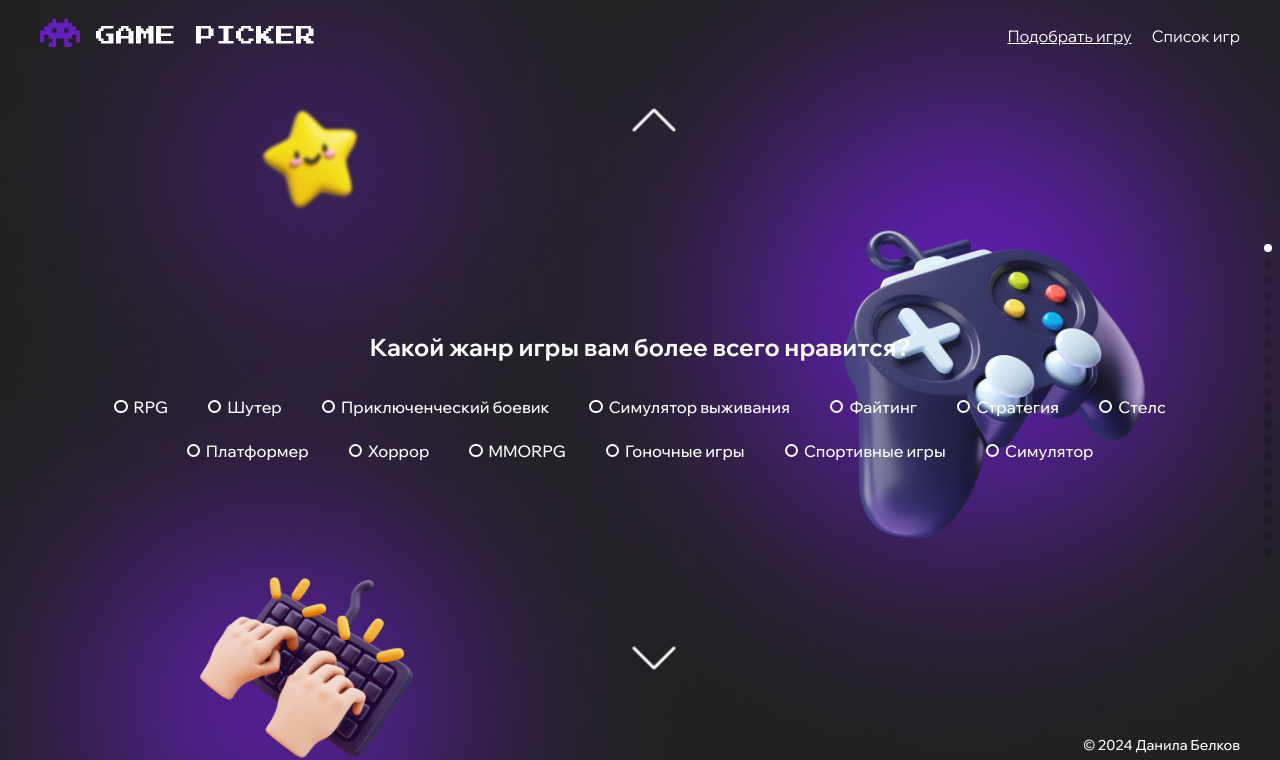
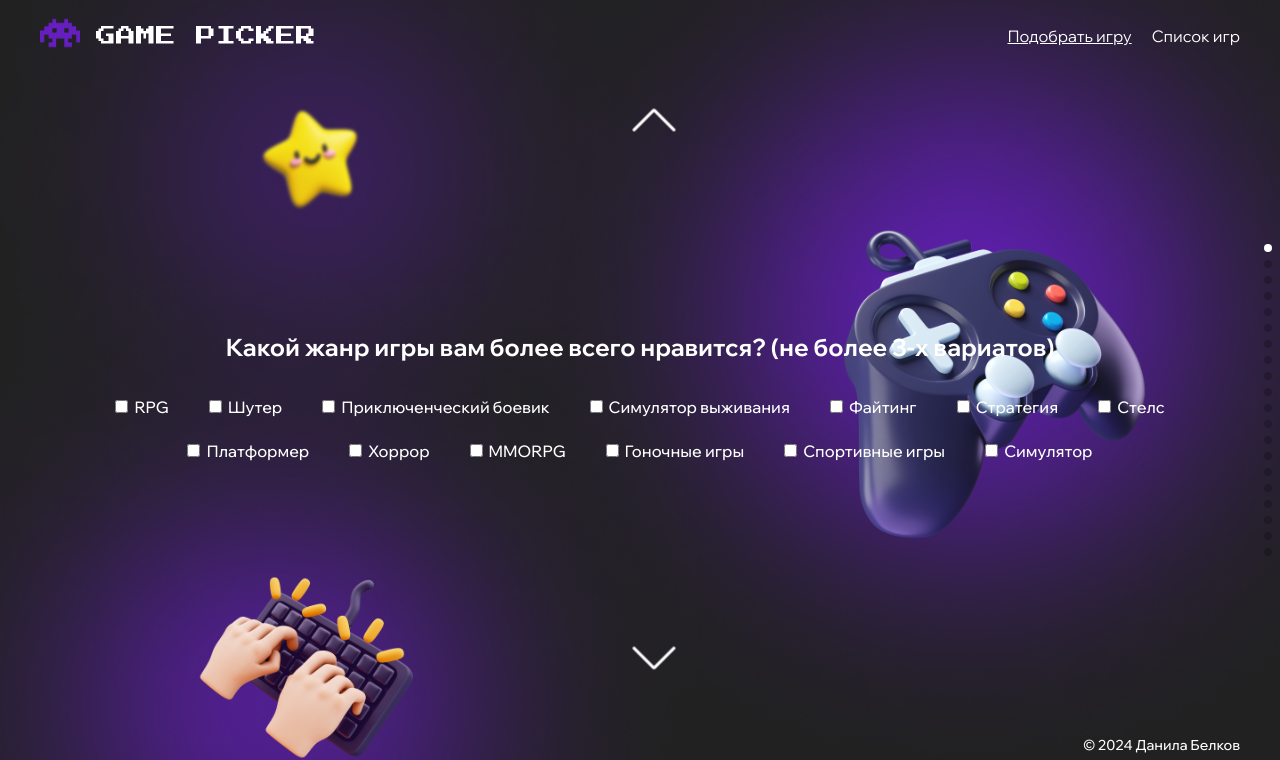
Before and after one commit to pirogue-one/game_picker, a plain HTML site: page test.html in a window 1280 px wide. Shown: the top 760 px of the page. Drawn offline with nearby package versions, Linux system fonts and the light colour scheme.

Commit message:
added limited checkboxes

```diff
--- a/script.js
+++ b/script.js
@@ -1,4 +1,6 @@
 'use strict';
+
+//переключение вопросов
 
 const swiper = new Swiper('.swiper-answer', {
 
@@ -17,3 +19,25 @@ const swiper = new Swiper('.swiper-answer', {
 
 
 });
+
+//ограничение выбора checkbox
+
+const checks = document.querySelectorAll(".limited-checkbox-1");
+let max = 3;
+for (let i = 0; i < checks.length; i++)
+  checks[i].onclick = selectiveCheck;
+function selectiveCheck (event) {
+  let checkedChecks = document.querySelectorAll(".limited-checkbox-1:checked");
+  if (checkedChecks.length >= max + 1)
+    return false;
+}
+
+const checksTwo = document.querySelectorAll(".limited-checkbox-2");
+let maxTwo = 3;
+for (let i = 0; i < checksTwo.length; i++)
+  checksTwo[i].onclick = selectiveCheckTwo;
+function selectiveCheckTwo (event) {
+  let checkedChecks = document.querySelectorAll(".limited-checkbox-2:checked");
+  if (checkedChecks.length >= maxTwo + 1)
+    return false;
+}
--- a/test.html
+++ b/test.html
@@ -33,58 +33,58 @@
             <div class="swiper swiper-answer">
                 <div class="swiper-wrapper">
                     <div class="swiper-slide">
-                        <h2 class="question__name">Какой жанр игры вам более всего нравится? </h2>
+                        <h2 class="question__name">Какой жанр игры вам более всего нравится? (не более 3-х вариатов)</h2>
                         <div class="answers__content">
                             <div class="answers__content-radio">
-                                <input class="answer" type="radio" name="genre" value="RPG">
+                                <input class="answer limited-checkbox-1" type="checkbox" name="genre" value="RPG">
                                 <label class="answer__descr" for="a1">RPG</label>
                             </div>
                             <div class="answers__content-radio">
-                                <input class="answer" type="radio" name="genre" value="Shooter">
+                                <input class="answer limited-checkbox-1" type="checkbox" name="genre" value="Shooter">
                                 <label class="card__descr">Шутер</label>
                             </div>
                             <div class="answers__content-radio">
-                                <input class="answer" type="radio" name="genre" value="Action-adventure">
+                                <input class="answer limited-checkbox-1" type="checkbox" name="genre" value="Action-adventure">
                                 <label class="card__descr">Приключенческий боевик</label>
                             </div>
                             <div class="answers__content-radio">
-                                <input class="answer" type="radio" name="genre" value="Survival">
+                                <input class="answer limited-checkbox-1" type="checkbox" name="genre" value="Survival">
                                 <label class="card__descr">Симулятор выживания</label>
                             </div>
                             <div class="answers__content-radio">
-                                <input class="answer" type="radio" name="genre" value="Fighting">
+                                <input class="answer limited-checkbox-1" type="checkbox" name="genre" value="Fighting">
                                 <label class="card__descr">Файтинг</label>
                             </div>
                             <div class="answers__content-radio">
-                                <input class="answer" type="radio" name="genre" value="Strategy">
+                                <input class="answer limited-checkbox-1" type="checkbox" name="genre" value="Strategy">
                                 <label class="card__descr">Стратегия</label>
                             </div>
                             <div class="answers__content-radio">
-                                <input class="answer" type="radio" name="genre" value="Stealth">
+                                <input class="answer limited-checkbox-1" type="checkbox" name="genre" value="Stealth">
                                 <label class="card__descr">Стелс</label>
                             </div>
                             <div class="answers__content-radio">
-                                <input class="answer" type="radio" name="genre" value="Platformer">
+                                <input class="answer limited-checkbox-1" type="checkbox" name="genre" value="Platformer">
                                 <label class="card__descr">Платформер</label>
                             </div>
                             <div class="answers__content-radio">
-                                <input class="answer" type="radio" name="genre" value="Horror">
+                                <input class="answer limited-checkbox-1" type="checkbox" name="genre" value="Horror">
                                 <label class="card__descr">Хоррор</label>
                             </div>
                             <div class="answers__content-radio">
-                                <input class="answer" type="radio" name="genre" value="MMORPG">
+                                <input class="answer limited-checkbox-1" type="checkbox" name="genre" value="MMORPG">
                                 <label class="card__descr">MMORPG</label>
                             </div>
                             <div class="answers__content-radio">
-                                <input class="answer" type="radio" name="genre" value="Racing">
+                                <input class="answer limited-checkbox-1" type="checkbox" name="genre" value="Racing">
                                 <label class="card__descr">Гоночные игры</label>
                             </div>
                             <div class="answers__content-radio">
-                                <input class="answer" type="radio" name="genre" value="Sports">
+                                <input class="answer limited-checkbox-1" type="checkbox" name="genre" value="Sports">
                                 <label class="card__descr">Спортивные игры</label>
                             </div>
                             <div class="answers__content-radio">
-                                <input class="answer" type="radio" name="genre" value="Simulation">
+                                <input class="answer limited-checkbox-1" type="checkbox" name="genre" value="Simulation">
                                 <label class="card__descr">Симулятор</label>
                             </div>
                         </div>
@@ -103,26 +103,26 @@
                         </div>
                     </div>
                     <div class="swiper-slide">
-                        <h2 class="question__name">На какой платформе вы планируете играть?</h2>
+                        <h2 class="question__name">На какой платформе вы планируете играть? (не более 3-х вариатов)</h2>
                         <div class="answers__content">
                             <div class="answers__content-radio">
-                                <input class="answer" type="checkbox" name="pc" value="true">
+                                <input class="answer limited-checkbox-2" type="checkbox" name="pc" value="true">
                                 <label class="answer__descr">ПК</label>
                             </div>
                             <div class="answers__content-radio">
-                                <input class="answer" type="checkbox" name="playstation" value="true">
+                                <input class="answer limited-checkbox-2" type="checkbox" name="playstation" value="true">
                                 <label class="card__descr">PlayStation</label>
                             </div>
                             <div class="answers__content-radio">
-                                <input class="answer" type="checkbox" name="xbox" value="true">
+                                <input class="answer limited-checkbox-2" type="checkbox" name="xbox" value="true">
                                 <label class="card__descr">Xbox</label>
                             </div>
                             <div class="answers__content-radio">
-                                <input class="answer" type="checkbox" name="switch" value="true">
+                                <input class="answer limited-checkbox-2" type="checkbox" name="switch" value="true">
                                 <label class="card__descr">Nintendo Switch</label>
                             </div>
                             <div class="answers__content-radio">
-                                <input class="answer" type="checkbox" name="mobile" value="true">
+                                <input class="answer limited-checkbox-2" type="checkbox" name="mobile" value="true">
                                 <label class="card__descr">мобильное устройство</label>
                             </div>
                         </div>
```
